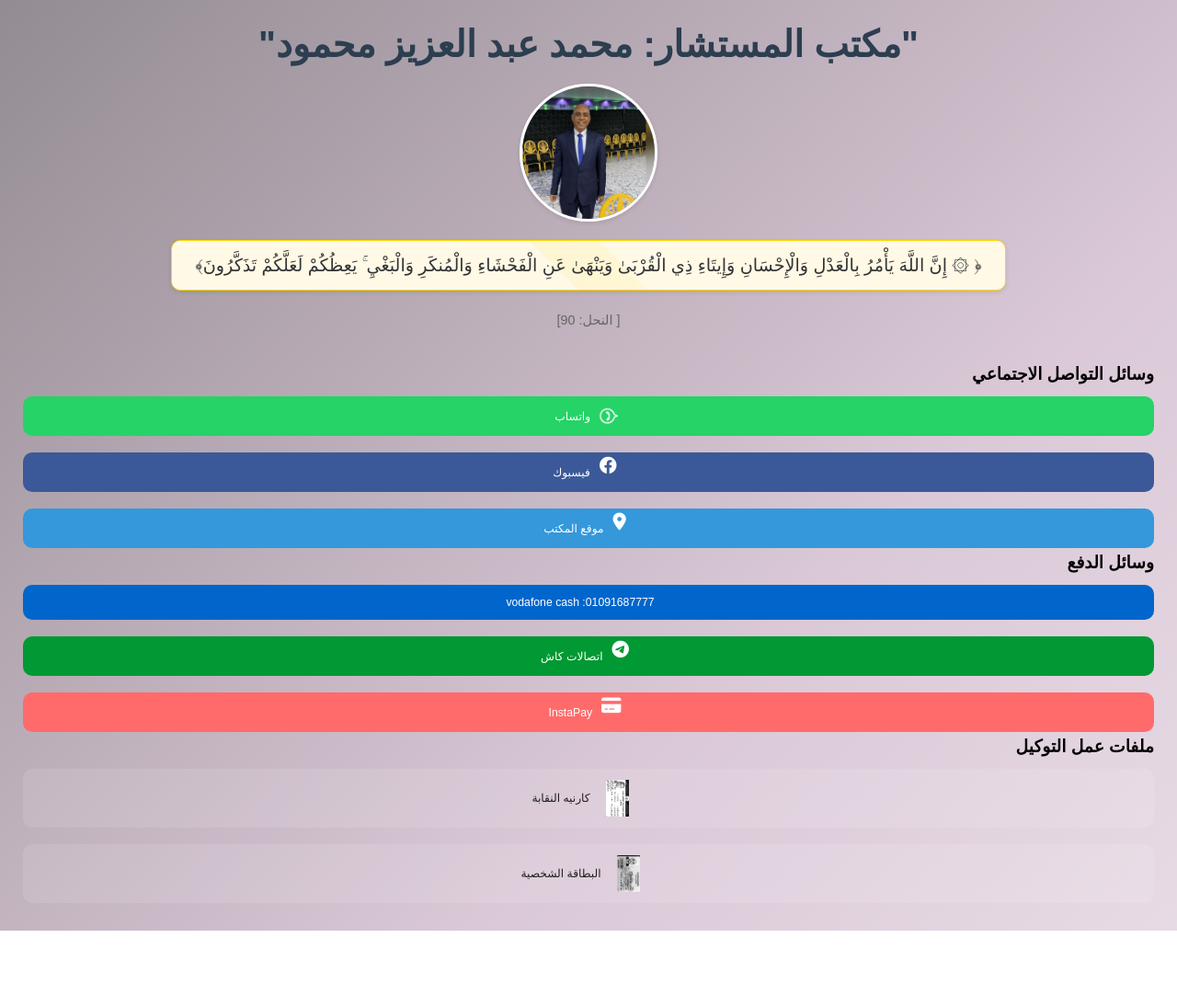
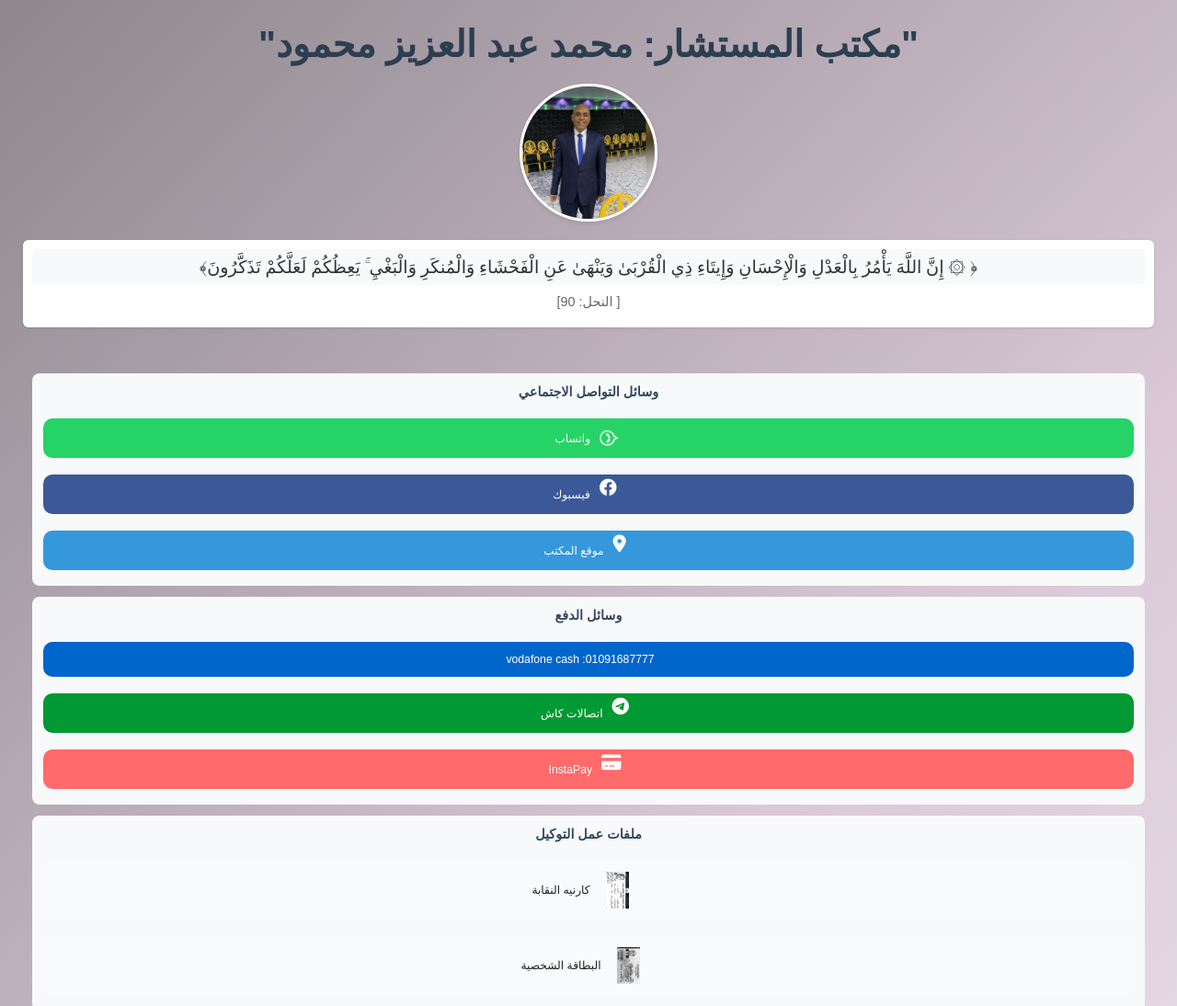
Before and after one commit to Ra3d911t/social, a plain HTML site: page index.html in a window 1280 px wide. Shown: the top 1094 px of the page at 92% size. Before the commit the page ends 1012 px from the top, so only its background shows below. Drawn offline with Linux system fonts and the light colour scheme.

Commit message:
Update styles.css

```diff
--- a/styles.css
+++ b/styles.css
@@ -182,31 +182,92 @@ header {
 
 .quran-number {
     text-align: center;
-    margin: 20px 0;
+    margin: 10px 0;
+    padding: 10px;
+    background: #fff;
+    border-radius: 6px;
+    box-shadow: 0 1px 3px rgba(0,0,0,0.1);
 }
 
 .number-box {
-    display: inline-block;
-    background: #fff9e6;
-    padding: 15px 25px;
-    border-radius: 10px;
-    box-shadow: 0 2px 5px rgba(0,0,0,0.1);
-    margin-bottom: 10px;
-    border: 1px solid #ffd700;
-    position: relative;
-    overflow: hidden;
+    background: #f8f9fa;
+    padding: 8px;
+    border-radius: 4px;
+    margin-bottom: 6px;
 }
 
-.number-box::before {
-    content: '';
-    position: absolute;
-    top: 0;
-    left: 0;
-    width: 100%;
-    height: 100%;
-    background: linear-gradient(45deg, rgba(255,215,0,0.1), rgba(255,215,0,0.05));
-    transform: rotate(45deg);
-    z-index: 1;
+.quran-text {
+    font-size: 0.7em;
+    line-height: 1.2;
+    color: #34495e;
+    font-family: 'Amiri', serif;
+    direction: rtl;
+}
+
+.sura-number {
+    font-size: 0.6em;
+    color: #666;
+    margin-top: 3px;
+}
+
+.mobile-content {
+    padding: 10px;
+}
+
+.social-links,
+.payment-links,
+.card-section {
+    background: #f8f9fa;
+    padding: 12px;
+    border-radius: 8px;
+    margin-bottom: 12px;
+}
+
+.social-links h3,
+.payment-links h3,
+.card-section h3 {
+    font-size: 0.9em;
+    margin-bottom: 8px;
+    color: #34495e;
+    text-align: center;
+}
+
+.social-link,
+.payment-link,
+.card-link {
+    display: flex;
+    align-items: center;
+    gap: 6px;
+    padding: 8px;
+    border-radius: 6px;
+    text-decoration: none;
+    color: #202020;
+    transition: all 0.3s ease;
+    background: rgba(255, 255, 255, 0.1);
+    margin: 4px 0;
+    font-size: 0.8em;
+}
+
+.social-link:hover,
+.payment-link:hover,
+.card-link:hover {
+    background: rgba(255, 255, 255, 0.2);
+    transform: translateY(-1px);
+}
+
+.social-link i,
+.payment-link i,
+.card-link i {
+    font-size: 1.1em;
+    margin-right: 4px;
+}
+
+.card-image {
+    width: 35px;
+    height: 35px;
+    object-fit: contain;
+    border-radius: 4px;
+    margin-right: 4px;
 }
 
 .number-box span {
```
